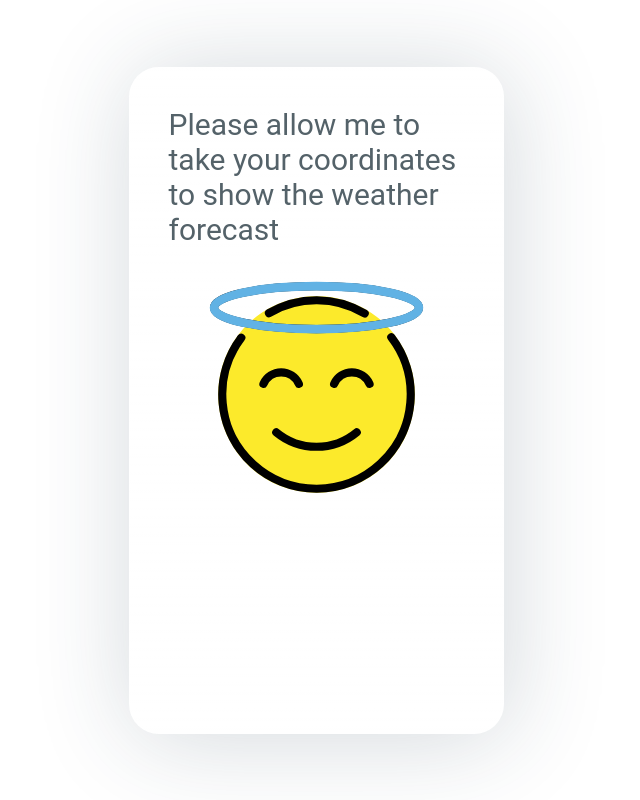
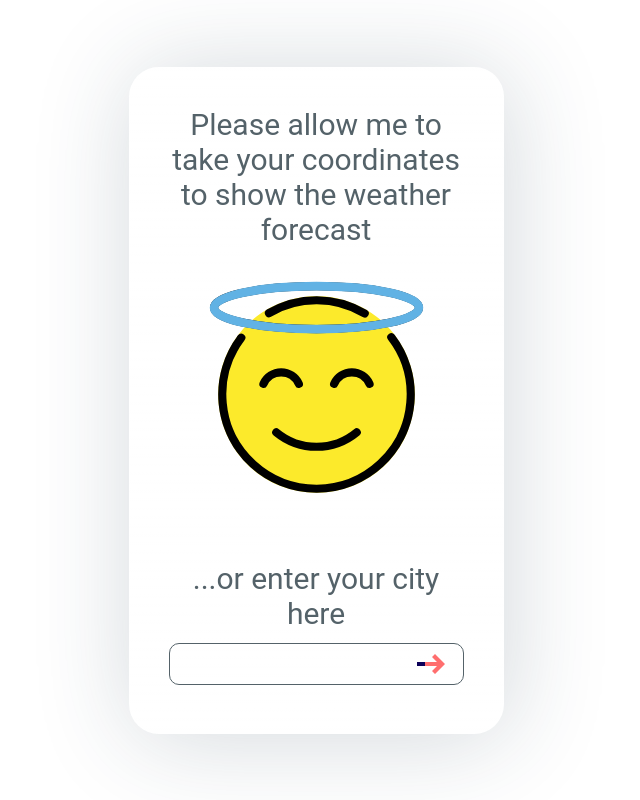
Before and after one commit to devDalys/weather-app, a React (Vite) app: page / in a window 1280 px wide. Shown: the whole page, without its empty margins (324-964 px from the left). Built offline with nearby package versions, Linux system fonts and the light colour scheme; no server answers.

Commit message:
input city for query

```diff
--- a/index.html
+++ b/index.html
@@ -2,9 +2,9 @@
 <html lang="en">
   <head>
     <meta charset="UTF-8" />
-    <link rel="icon" type="image/svg+xml" href="/vite.svg" />
+    <link rel="icon" type="image/svg+xml" href="./src/images/logo.svg" />
     <meta name="viewport" content="width=device-width, initial-scale=1.0" />
-    <title>Weather</title>
+    <title>Cartoon Weather</title>
   </head>
   <body>
     <div id="root"></div>
--- a/package.json
+++ b/package.json
@@ -10,7 +10,10 @@
     "start": "npm run dev"
   },
   "dependencies": {
+    "@emotion/react": "^11.10.5",
+    "@emotion/styled": "^11.10.5",
     "@mui/material": "^5.10.16",
+    "@mui/styled-engine": "^5.10.16",
     "axios": "^1.2.0",
     "classnames": "^2.3.2",
     "react": "^18.2.0",
--- a/src/axios/index.ts
+++ b/src/axios/index.ts
@@ -1,24 +1,20 @@
 import axios from 'axios'
 import {Position, RootObject} from "../types/types";
 
-const params = {
-    method: 'GET',
-    url: 'https://yahoo-weather5.p.rapidapi.com/weather',
-    params: {lat: '51.6607780456543', long: '39.20029067993164', format: 'json', u: 'f'},
-    headers: {
-        'X-RapidAPI-Key': 'f927d541afmsh70353b988d0c498p1ba690jsn2ddaf17ac057',
-        'X-RapidAPI-Host': 'yahoo-weather5.p.rapidapi.com'
-    }
-}
 
-const locationByCoordsApi = 'https://yahoo-weather5.p.rapidapi.com/weather'
+const weatherApiUrl = 'https://yahoo-weather5.p.rapidapi.com/weather'
 const headers = {
     'X-RapidAPI-Key': 'f927d541afmsh70353b988d0c498p1ba690jsn2ddaf17ac057',
     'X-RapidAPI-Host': 'yahoo-weather5.p.rapidapi.com'
 }
 
-export const getWeather = async (): Promise<RootObject> => {
-    return axios.request(params).then(function (response) {
+export const getWeatherByCity = async (location: string): Promise<RootObject> => {
+    return axios.get(weatherApiUrl, {
+        headers: headers,
+        params: {
+            location: location
+        }
+    }).then(function (response) {
         return response.data
     }).catch(function (error) {
         console.error(error);
@@ -26,7 +22,7 @@ export const getWeather = async (): Promise<RootObject> => {
 }
 
 export const getWeatherByCoordinates = async (coord: Position): Promise<RootObject> => {
-    return await axios.get(locationByCoordsApi, {
+    return await axios.get(weatherApiUrl, {
         headers: headers,
         params: {
             lat: coord.latitude,
--- a/src/components/Home/Home.tsx
+++ b/src/components/Home/Home.tsx
@@ -7,6 +7,7 @@ import {getWeatherByCoordinates} from "../../axios";
 import {RootObject} from "../../types/types";
 import {Context} from "../../context/context";
 import StartPage from "../StartPage";
+import {CircularProgress} from "@mui/material";
 
 const Home: React.FC = () => {
     const [weather, setWeather] = React.useState<RootObject>();
@@ -34,10 +35,16 @@ const Home: React.FC = () => {
         !weather && coordinates?.latitude && getWeatherByCoordinates(coordinates).then(value => setWeather(value))
     }, [coordinates])
 
-    if (!weather || !coordinates?.latitude) {
+    if (!coordinates && !weather) {
         return (
             <div className='wrapper'>
-                <StartPage />
+                <StartPage changeState={setWeather}/>
+            </div>
+        )
+    } else if (!weather) {
+        return (
+            <div className='wrapper'>
+                <CircularProgress/>
             </div>
         )
     }
--- a/src/components/StartPage/StartPage.css
+++ b/src/components/StartPage/StartPage.css
@@ -0,0 +1,22 @@
+.form {
+    display: flex;
+    align-items: center;
+    border: 1px solid #546269;
+    padding: 0 0 0 15px;
+    border-radius: 10px;
+}
+
+:root .MuiInputLabel-root.Mui-focused,
+:root .MuiInputLabel-root {
+    color: #546269;
+    font-weight: 500;
+
+}
+
+:root .MuiInput-root:before,
+:root .MuiInput-root:after,
+:root .MuiInput-root:hover,
+:root .MuiInput-root:hover:not(.Mui-disabled):before{
+    border-bottom: 0;
+
+}
--- a/src/components/StartPage/StartPage.tsx
+++ b/src/components/StartPage/StartPage.tsx
@@ -1,12 +1,41 @@
 import * as React from 'react'
-import {happySmile} from "../icons";
+import {arrowNext, happySmile} from "../icons";
 import '../WeatherContainer/WeatherContainer.css'
+import TextField from '@mui/material/TextField';
+import {Button} from "@mui/material";
+import './StartPage.css'
+import {getWeatherByCity} from "../../axios";
+import {RootObject} from "../../types/types";
 
-const StartPage: React.FC = () => {
+interface Props {
+    changeState: React.Dispatch<React.SetStateAction<RootObject | undefined>>
+}
+
+const StartPage: React.FC<Props> = ({changeState}) => {
+
+    const [input, setInput] = React.useState<any>('');
+    const handleSubmit = async (e: React.FormEvent) => {
+        e.preventDefault();
+        await getWeatherByCity(input).then(data => {
+            changeState(data);
+        })
+    }
+
     return (
         <div className='container'>
-            <h2 className='container__title'>Please allow me to take your coordinates to show the weather
+            <h2 className='container__title' style={{textAlign: 'center'}}>Please allow me to take your coordinates to
+                show the weather
                 forecast {happySmile}</h2>
+            <h2 className='container__title' style={{textAlign: 'center'}}>
+                ...or enter your city here
+            </h2>
+            <form className='form' onSubmit={handleSubmit}>
+                <TextField id="filled-basic" value={input} onChange={value => setInput(value.target.value)} label=""
+                           variant="standard"
+                />
+                <Button type={'submit'} variant="text">{arrowNext}</Button>
+            </form>
+
         </div>
     )
 }
--- a/src/components/WeatherContainer/WeatherContainer.css
+++ b/src/components/WeatherContainer/WeatherContainer.css
@@ -11,7 +11,6 @@
     align-items: center;
     backdrop-filter: blur(5px);
     box-shadow: 4px 4px 100px 0px rgba(34, 60, 80, 0.2);
-    pointer-events: none;
 }
 
 .container__title {
--- a/src/components/icons/index.tsx
+++ b/src/components/icons/index.tsx
@@ -27,3 +27,23 @@ export const happySmile = (
     </svg>
 
 )
+
+export const arrowNext = (
+    <svg width="28px" height="28px" viewBox="0 -4 28 28" version="1.1" xmlns="http://www.w3.org/2000/svg">
+        <title>arrow-right</title>
+        <desc>Created with Sketch.</desc>
+        <defs></defs>
+        <g id="Vivid.JS" stroke="none" strokeWidth="1" fill="none" fillRule="evenodd">
+            <g id="Vivid-Icons" transform="translate(-515.000000, -651.000000)">
+                <g id="Icons" transform="translate(37.000000, 169.000000)">
+                    <g id="arrow-right" transform="translate(468.000000, 468.000000)">
+                        <g transform="translate(10.000000, 14.000000)" id="Shape">
+                            <polygon fill="#FF6E6E" points="0 12 20 12 15 17 18 20 28 10 18 0 15 3 20 8 0 8"></polygon>
+                            <polygon fill="#0C0058" points="8 8 8 12 0 12 0 8"></polygon>
+                        </g>
+                    </g>
+                </g>
+            </g>
+        </g>
+    </svg>
+)
```
Also changed, not shown: src/images/logo.svg (added), 1 other file (tests, documents, lock files or other folders).
